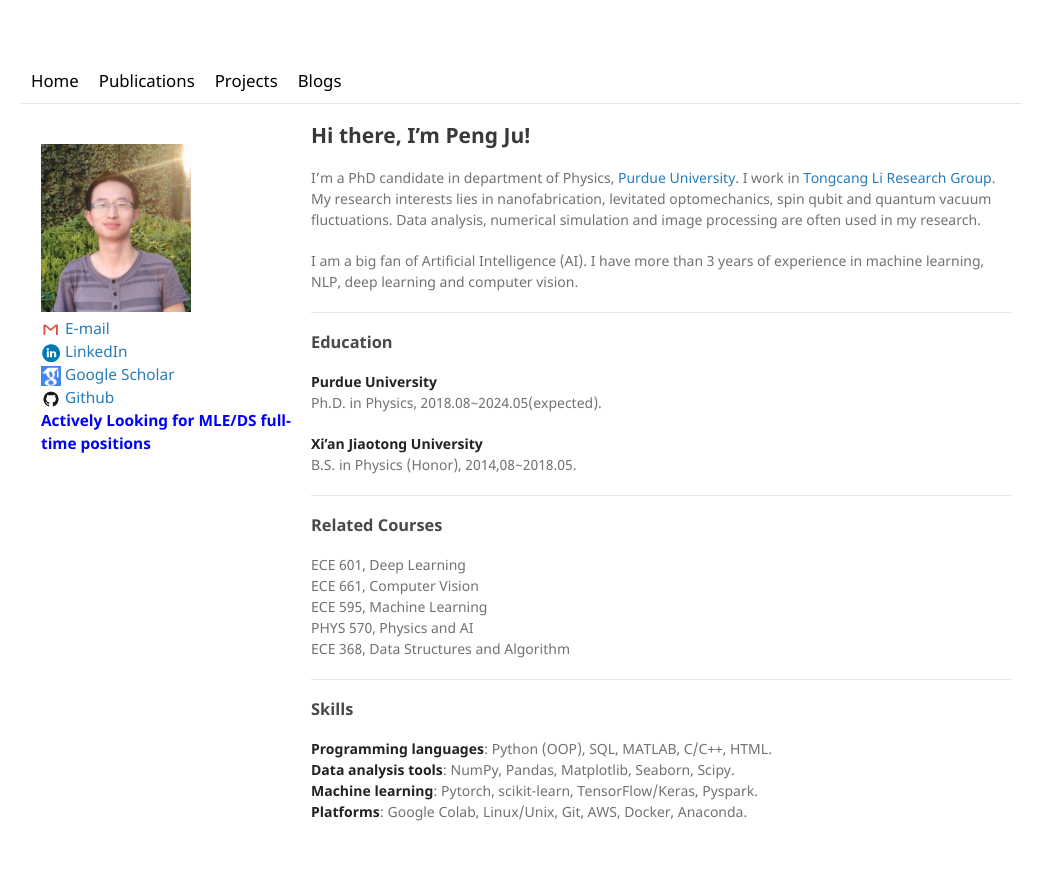
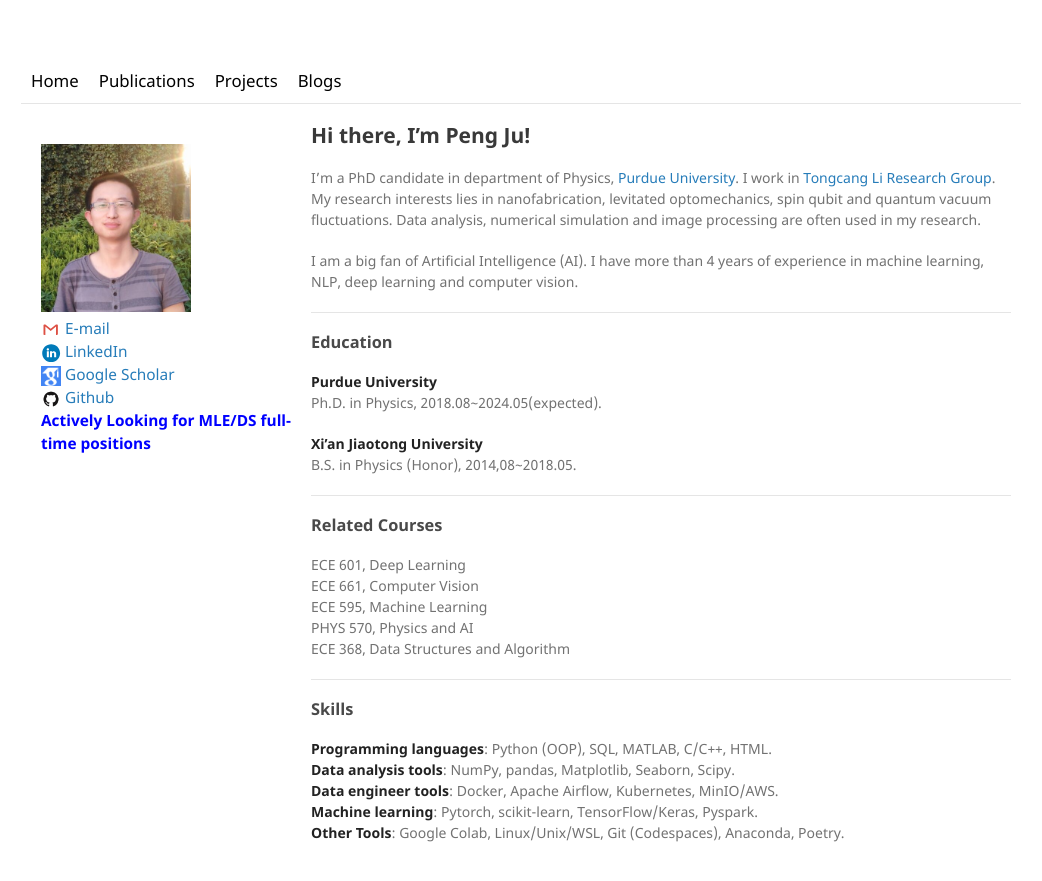
Before and after one commit to peng-ju/peng-ju.github.io, a Jekyll site: the page built from index.md, in a window 1280 px wide. Shown: the top 881 px of the page, without its empty margins (119-1161 px from the left). Built offline with Jekyll 4.4.1, drawn with Linux system fonts in a browser that asks for light colours.

Commit message:
Update index.md

```diff
--- a/index.md
+++ b/index.md
@@ -6,7 +6,7 @@ title: Peng Ju
 
 I'm a PhD candidate in department of Physics, [Purdue University](https://www.purdue.edu/). I work in [Tongcang Li Research Group](https://sites.google.com/site/litongcang). My research interests lies in nanofabrication, levitated optomechanics, spin qubit and quantum vacuum fluctuations. Data analysis, numerical simulation and image processing are often used in my research.
 
-I am a big fan of Artificial Intelligence (AI). I have more than 3 years of experience in machine learning, NLP, deep learning and computer vision.
+I am a big fan of Artificial Intelligence (AI). I have more than 4 years of experience in machine learning, NLP, deep learning and computer vision.
 
 ---
 ### Education
@@ -27,6 +27,7 @@ ECE 368, Data Structures and Algorithm
 ---
 ### Skills
 **Programming languages**: Python (OOP), SQL, MATLAB, C/C++, HTML.
-**Data analysis tools**: NumPy, Pandas, Matplotlib, Seaborn, Scipy.
+**Data analysis tools**: NumPy, pandas, Matplotlib, Seaborn, Scipy.
+**Data engineer tools**: Docker, Apache Airflow, Kubernetes, MinIO/AWS.
 **Machine learning**: Pytorch, scikit-learn, TensorFlow/Keras, Pyspark.
-**Platforms**: Google Colab, Linux/Unix, Git, AWS, Docker, Anaconda.
+**Other Tools**: Google Colab, Linux/Unix/WSL, Git (Codespaces), Anaconda, Poetry.
```
